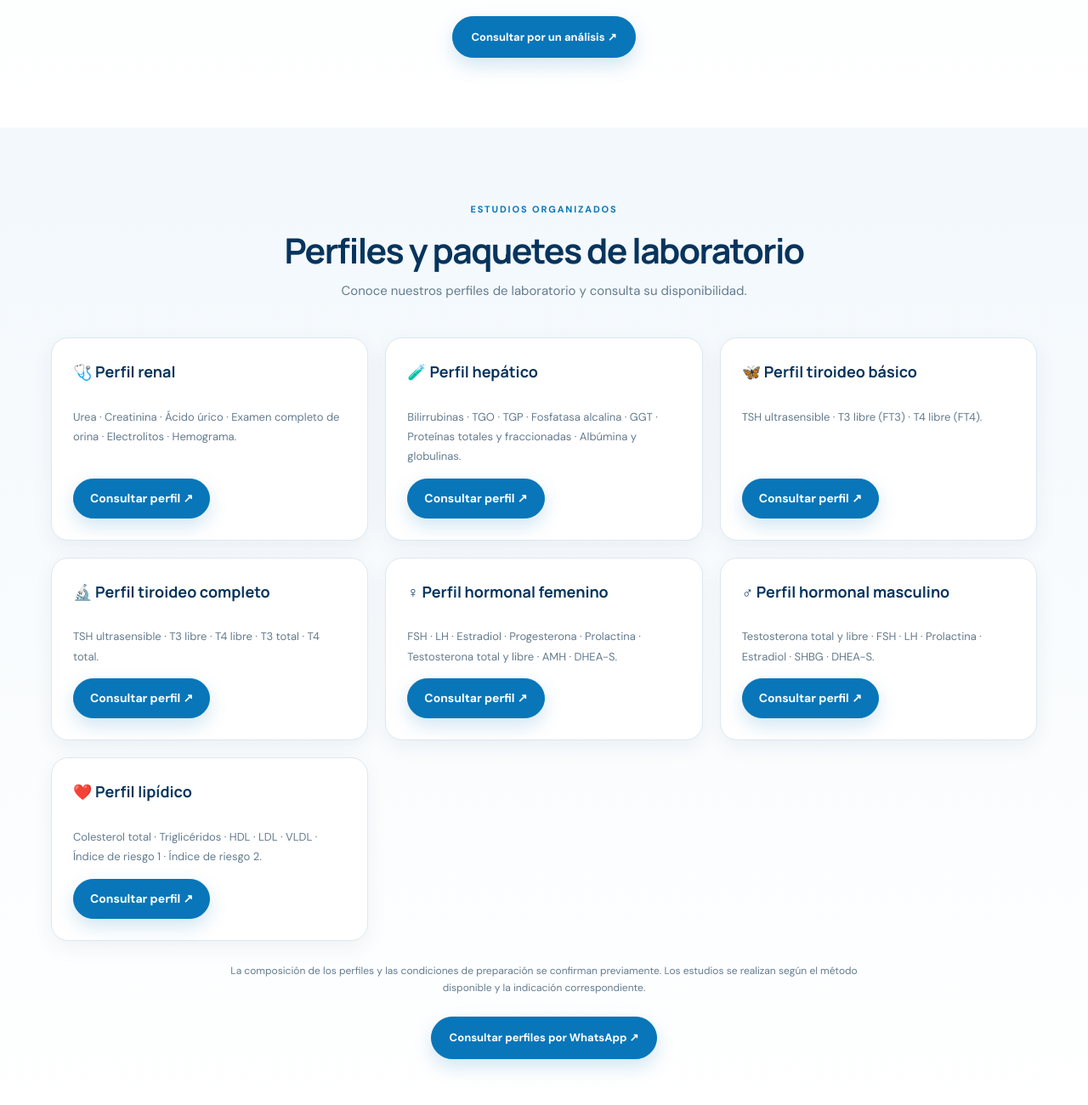
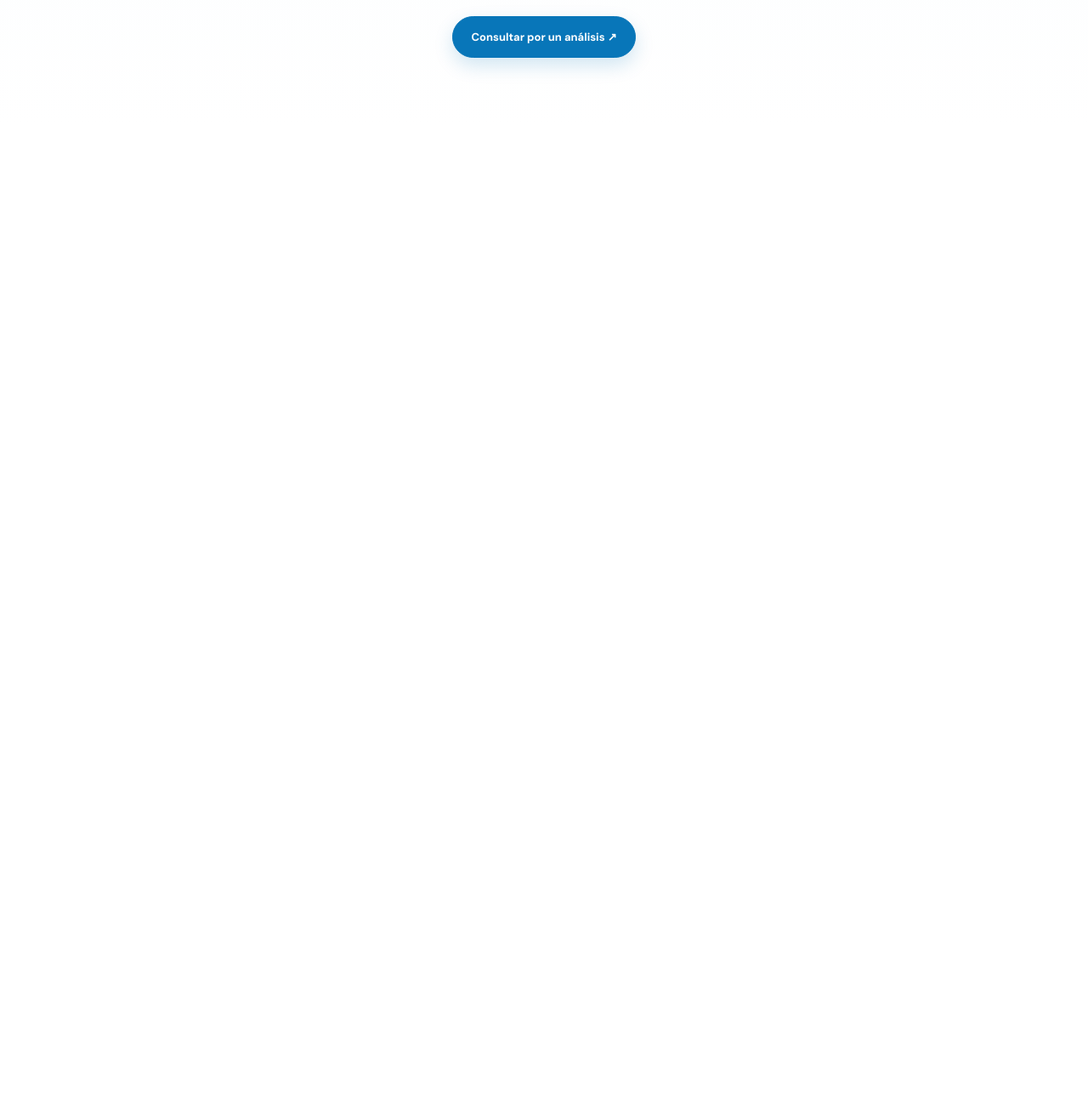
Before and after one commit to victor1896/hc-diagnostic-web, a plain HTML site: page index.html in a window 1280 px wide. Shown: the part 6170-7470 px from the top of the page at 85% size. After the commit the page ends 6320 px from the top, so only its background shows below. Drawn offline with Linux system fonts and the light colour scheme.

Commit message:
Remove catalog section for laboratory profiles
Removed the entire 'catalog' section that listed various laboratory profiles and their details.

```diff
--- a/index.html
+++ b/index.html
@@ -762,81 +762,7 @@
   </div>
 </section>
 
-<section class="catalog" id="perfiles">
-  <div class="container">
 
-    <div class="section-head">
-      <div class="eyebrow">Estudios organizados</div>
-      <h2>Perfiles y paquetes de laboratorio</h2>
-      <p>Conoce nuestros perfiles de laboratorio y consulta su disponibilidad.</p>
-    </div>
-
-
-<div class="catalog-grid">
-
-  <article class="catalog-card">
-    <h3>🩺 Perfil renal</h3>
-    <p>Urea · Creatinina · Ácido úrico · Examen completo de orina · Electrolitos · Hemograma.</p>
-    <a class="button" href="https://wa.me/51975250738?text=Hola%2C%20deseo%20consultar%20por%20el%20perfil%20renal." target="_blank" rel="noopener">Consultar perfil ↗</a>
-  </article>
-
-  <article class="catalog-card">
-    <h3>🧪 Perfil hepático</h3>
-    <p>Bilirrubinas · TGO · TGP · Fosfatasa alcalina · GGT · Proteínas totales y fraccionadas · Albúmina y globulinas.</p>
-    <a class="button" href="https://wa.me/51975250738?text=Hola%2C%20deseo%20consultar%20por%20el%20perfil%20hepatico." target="_blank" rel="noopener">Consultar perfil ↗</a>
-  </article>
-
-  <article class="catalog-card">
-    <h3>🦋 Perfil tiroideo básico</h3>
-    <p>TSH ultrasensible · T3 libre (FT3) · T4 libre (FT4).</p>
-    <a class="button" href="https://wa.me/51975250738?text=Hola%2C%20deseo%20consultar%20por%20el%20perfil%20tiroideo%20basico." target="_blank" rel="noopener">Consultar perfil ↗</a>
-  </article>
-
-  <article class="catalog-card">
-    <h3>🔬 Perfil tiroideo completo</h3>
-    <p>TSH ultrasensible · T3 libre · T4 libre · T3 total · T4 total.</p>
-    <a class="button" href="https://wa.me/51975250738?text=Hola%2C%20deseo%20consultar%20por%20el%20perfil%20tiroideo%20completo." target="_blank" rel="noopener">Consultar perfil ↗</a>
-  </article>
-
-  <article class="catalog-card">
-    <h3>♀ Perfil hormonal femenino</h3>
-    <p>FSH · LH · Estradiol · Progesterona · Prolactina · Testosterona total y libre · AMH · DHEA-S.</p>
-    <a class="button" href="https://wa.me/51975250738?text=Hola%2C%20deseo%20consultar%20por%20el%20perfil%20hormonal%20femenino." target="_blank" rel="noopener">Consultar perfil ↗</a>
-  </article>
-
-  <article class="catalog-card">
-    <h3>♂ Perfil hormonal masculino</h3>
-    <p>Testosterona total y libre · FSH · LH · Prolactina · Estradiol · SHBG · DHEA-S.</p>
-    <a class="button" href="https://wa.me/51975250738?text=Hola%2C%20deseo%20consultar%20por%20el%20perfil%20hormonal%20masculino." target="_blank" rel="noopener">Consultar perfil ↗</a>
-  </article>
-
-  <article class="catalog-card">
-    <h3>❤️ Perfil lipídico</h3>
-    <p>Colesterol total · Triglicéridos · HDL · LDL · VLDL · Índice de riesgo 1 · Índice de riesgo 2.</p>
-    <a class="button" href="https://wa.me/51975250738?text=Hola%2C%20deseo%20consultar%20por%20el%20perfil%20lipidico." target="_blank" rel="noopener">Consultar perfil ↗</a>
-  </article>
-
-</div>
-
-
-
-
-    <p class="catalog-note">
-      La composición de los perfiles y las condiciones de preparación
-      se confirman previamente. Los estudios se realizan según el método
-      disponible y la indicación correspondiente.
-    </p>
-
-    <div class="catalog-action">
-      <a class="button"
-         href="https://wa.me/51975250738?text=Hola%2C%20deseo%20consultar%20por%20los%20perfiles%20de%20laboratorio."
-         target="_blank" rel="noopener">
-        Consultar perfiles por WhatsApp ↗
-      </a>
-    </div>
-
-  </div>
-</section>
 
 
 </body>
```
